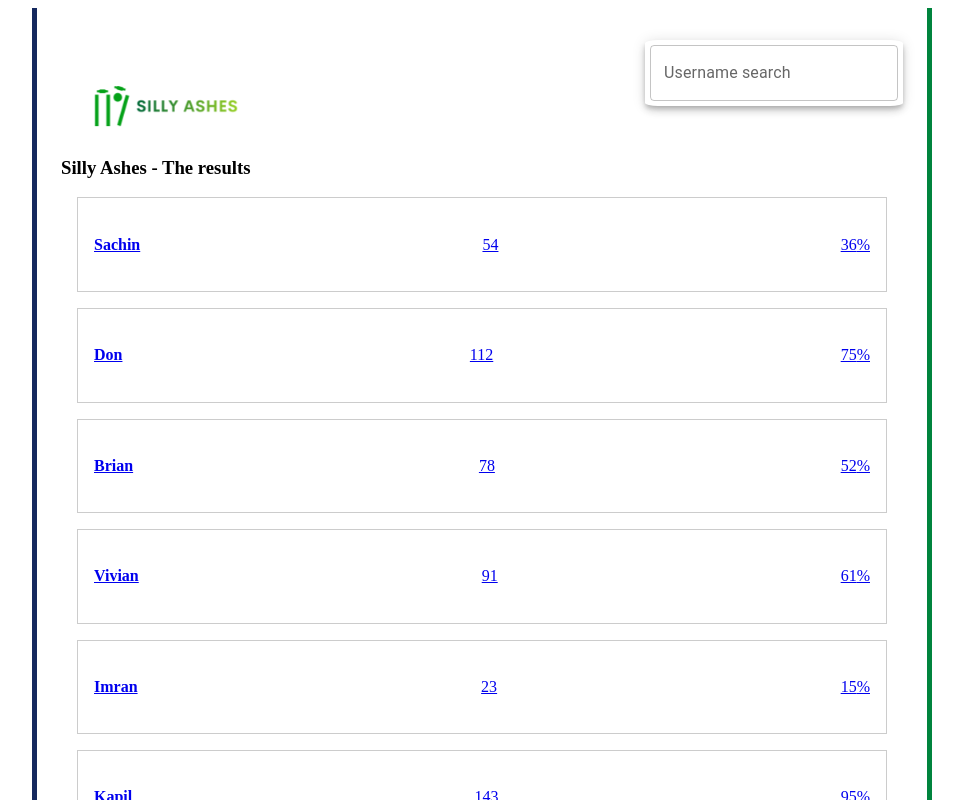
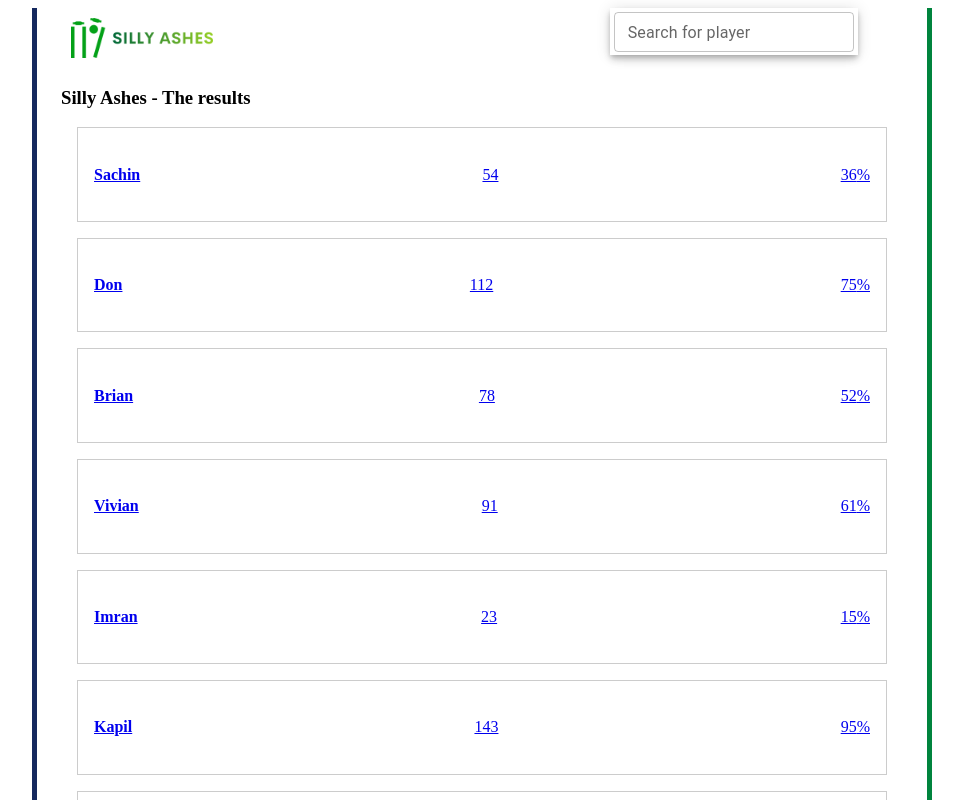
Before and after one commit to mdnrosen/sillyashes-results, a React (Vite) app: page / in a window 1280 px wide. Shown: the top 800 px of the page, without its empty margins (158-1121 px from the left). Built offline with nearby package versions, Linux system fonts and the light colour scheme.

Commit message:
Fixed search box added, navbar stripped back to single Box component.

```diff
--- a/src/App.jsx
+++ b/src/App.jsx
@@ -1,20 +1,20 @@
-import { Container } from '@mui/material'
+import { Box, Container } from '@mui/material'
 import { BrowserRouter, Routes, Route } from 'react-router-dom'
 import './App.css'
 
 import { Navbar } from './components/Navbar'
-import Search from './components/Search'
 
 import { Home } from './pages/Home'
 import { Player } from './pages/Player'
+import Search from './components/Search'
 
 
 function App() {
 
   return (
-    <Container className='app-container' maxWidth='md'>
+    <Container className='app-container' maxWidth='md' sx={{ display: 'flex', flexDirection: 'row', flexWrap: 'wrap' }}>
       <BrowserRouter>
-        <Search />
+         <Search />
         <Navbar />
         <Routes>
           <Route path='/' element={<Home />} />
--- a/src/components/Navbar.jsx
+++ b/src/components/Navbar.jsx
@@ -1,17 +1,13 @@
 import React from 'react'
-import { AppBar, Box, Toolbar } from '@mui/material'
+import { Box } from '@mui/material'
 
 export const Navbar = () => {
     return (
-            <AppBar position="static" sx={{ boxShadow: 'none', marginRight: '192px', backgroundColor: 'rgb(0, 0, 0, 0)' }}>
-                <Toolbar sx={{ display: 'flex', justifyContent: 'space-between', backgroundColor: 'none' }}>
-                    <Box
-                        component="img"
-                        sx={{ maxHeight: { xs: 25, md: 40 }, margin: '10px' }}
-                        alt="Silly Ashes logo. Mid green icon of ball hitting stumps next to 'Silly Ashes'."
-                        src="src/assets/sillashesLogo.png"
-                    />
-                </Toolbar>
-            </AppBar>
+        <Box
+            component="img"
+            sx={{ maxHeight: { xs: 32, md: 40 }, margin: { xs: '8px', md: '10px' }, maxWidth: '50%' }}
+            alt="Silly Ashes logo. Mid green icon of ball hitting stumps next to 'Silly Ashes'."
+            src="src/assets/sillashesLogo.png"
+        />
     )
 }
--- a/src/components/Search.jsx
+++ b/src/components/Search.jsx
@@ -4,9 +4,9 @@ import { Box, TextField } from '@mui/material'
 
 export default function Search() {
   return (
-    <Box sx={{ position: 'sticky', top: '5%' }}>
-        <Box sx={{ display: 'table-cell', float: 'right', backgroundColor: 'white', padding: '5px', borderRadius: '5%' }} boxShadow={5}>
-            <TextField id="outlined-basic" label="Username search" variant='outlined' sx={{ display: 'table-row' }}/>
+    <Box sx={{ zIndex: '2000', flexGrow: '1', position: 'fixed', left: { xs: '42.5%', md: '70%', lg: '60%' } }}>
+        <Box sx={{ display: 'flex', backgroundColor: 'white', padding: { xs: '2.5%', md: '1.5%'} }} boxShadow={5}>
+            <TextField id="user-search" label="Search for player" type='search' variant='outlined' size='small' sx={{ backgroundColor: 'white' }}/>
         </Box>
     </Box>
   )
--- a/src/pages/Home.jsx
+++ b/src/pages/Home.jsx
@@ -21,7 +21,7 @@ export const Home = () => {
     }
 
   return (
-    <Box sx={{ flexGrow: 1 }}>
+    <Box sx={{ flexGrow: 2, width: '100%' }}>
         <h3>Silly Ashes - The results</h3>
         {players.map(player => (
             <Link to={`/${player.id}`} key={player.id}>
```
